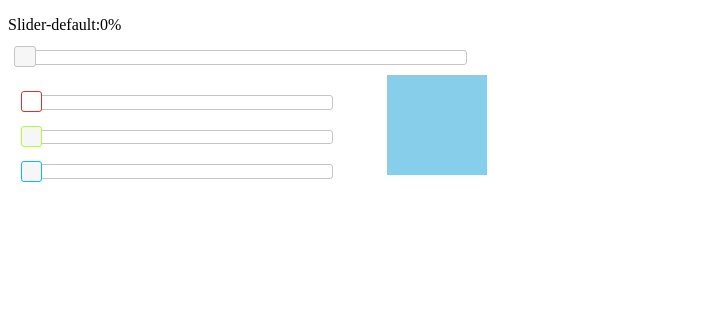
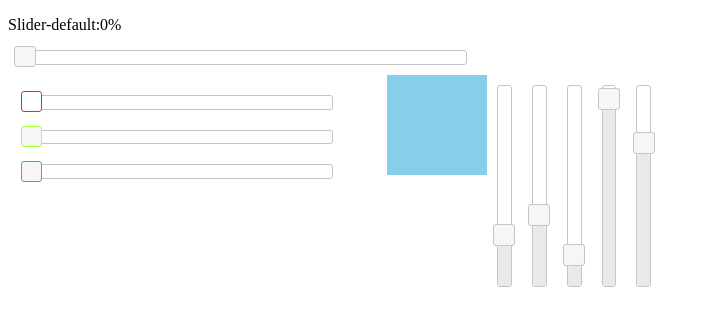
Before and after one commit to jufengliushao/jQueryUI-JSRealiztion, a plain HTML site: page Slider.html in a window 1280 px wide. Shown: the whole page, without its empty margins (0-709 px from the left). Drawn offline with Linux system fonts and the light colour scheme.

Commit message:
add vertical slider

```diff
--- a/Slider.html
+++ b/Slider.html
@@ -21,5 +21,13 @@
         </div>
         <div id="color-showView"></div>
     </div>
+
+    <div id="voice-div">
+        <span>20</span>
+        <span>30</span>
+        <span>10</span>
+        <span>88</span>
+        <span>66</span>
+    </div>
 </body>
 </html>
--- a/css/Slider.css
+++ b/css/Slider.css
@@ -46,6 +46,20 @@
     width: 30%;
     float: left;
 }
-.color-slider-div-class{
 
+#voice-div{
+    /*float: none;*/
 }
+
+#voice-div span{
+    height: 200px;
+    margin: 10px;
+    float: left;
+    /*position: relative;*/
+}
+
+#voice-div span .ui-slider-handle{
+    width: 20px;
+    height: 20px;
+    margin: 0px;
+}
--- a/js/Slider.js
+++ b/js/Slider.js
@@ -11,6 +11,16 @@ $(document).ready(function () {
         value: 1,
         max: 255,
         range: "min"
+    });
+    $("#voice-div>span").each(function () {
+        var valuew = parseInt($(this).text(), 10);
+        $(this).empty().slider({
+            value: valuew,
+            orientation:"vertical",
+            animate: true,
+            max: 100,
+            range: "min"
+        });
     });
 });
 
```
